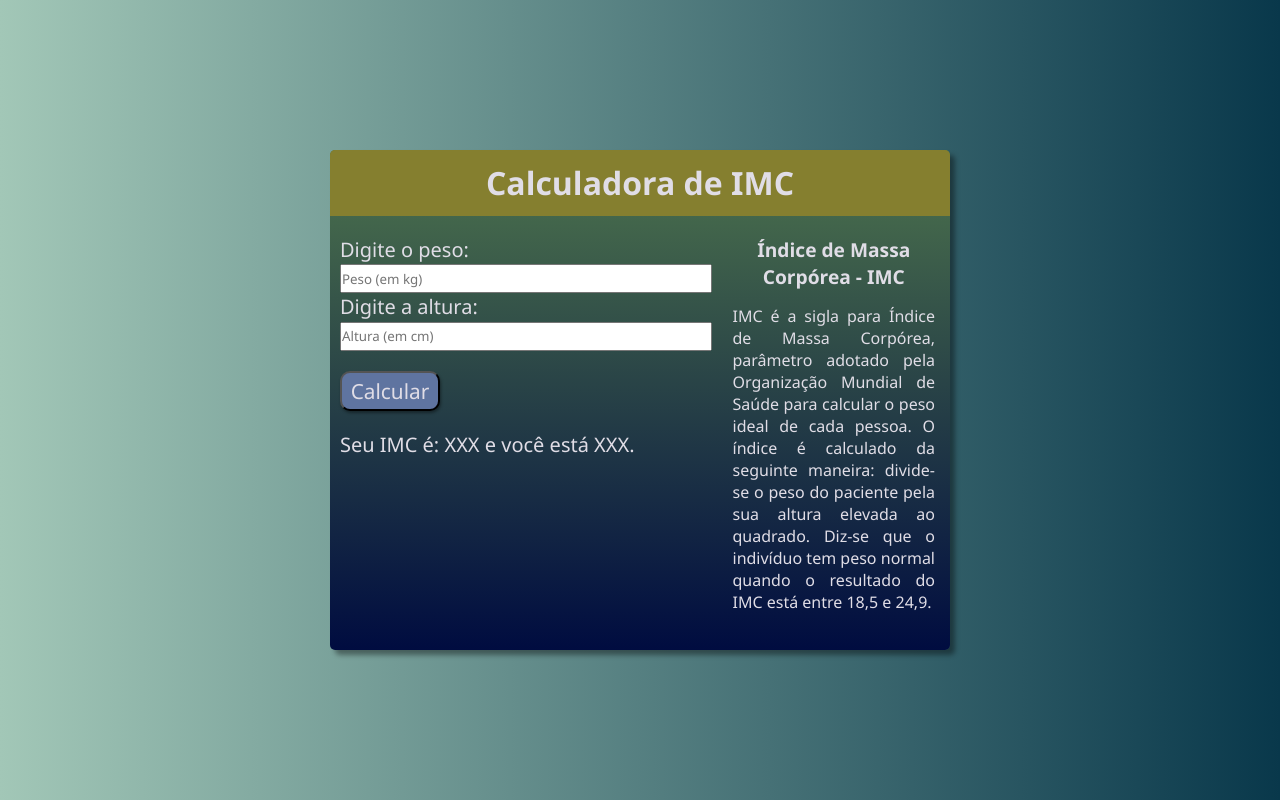
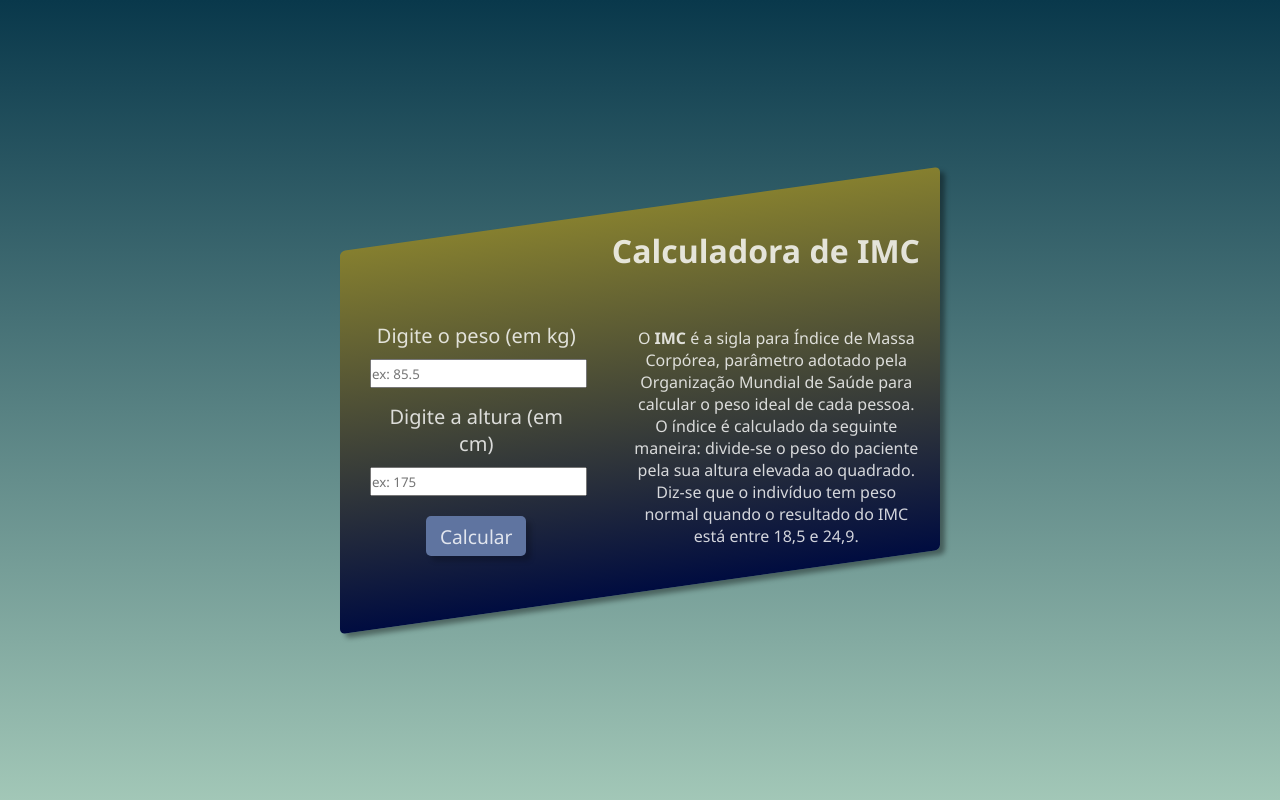
Before and after one commit to paulo-hst/imc, a plain HTML site: page index.html in a window 1280 px wide. Drawn offline with Linux system fonts and the light colour scheme.

Commit message:
finalizando estilos e logica

```diff
--- a/index.html
+++ b/index.html
@@ -8,25 +8,26 @@
 </head>
 
 <body>
-    <div class="container grid">
+    <div class="container">
+        <div class="header">
             <h1>Calculadora de IMC</h1>
+        </div>
 
+        <div class="imc">
             <section class="content">
-            <p>Digite o peso:
-                <input placeholder="Peso (em kg)" type="number"  min="1" max="250">
+                <p>Digite o peso (em kg)
+                    <input placeholder="ex: 85.5" type="number" id="weight" min="1" max="400" required>
                 </p>
 
-            <p">Digite a altura:
-                <input placeholder="Altura (em cm)" type="number" min="1" max="200">
+                <p>Digite a altura (em cm)
+                    <input placeholder="ex: 175" type="number" id="height" min="1" max="200" required>
                 </p>
-            <button onclick="calcularImc()">Calcular</button>
 
-            <p>Seu IMC é: XXX e você está XXX.</p>
+                <button onclick="render()">Calcular</button>
             </section>
 
             <section class="description">
-            <h2>Índice de Massa Corpórea - IMC</h2>
-            <p>IMC é a sigla para Índice de Massa Corpórea, parâmetro adotado pela Organização Mundial de Saúde para calcular o peso ideal de cada pessoa.
+                <p>O <strong>IMC</strong> é a sigla para Índice de Massa Corpórea, parâmetro adotado pela Organização Mundial de Saúde para calcular o peso ideal de cada pessoa.
 
                     O índice é calculado da seguinte maneira: divide-se o peso do paciente pela sua altura elevada ao quadrado. Diz-se que o indivíduo tem peso normal quando o resultado do IMC está entre 18,5 e 24,9.
 
@@ -34,6 +35,8 @@
             </section>
         </div>
 
+    </div>
+
 
     <script src="script.js"></script>
 
--- a/script.js
+++ b/script.js
@@ -1,3 +1,36 @@
-function calcularImc(){
-    alert('teste')
+const weight = document.querySelector('#weight')
+const height = document.querySelector('#height')
+const description = document.querySelector('.description p')
+
+function render(){
+    const weightValue = weight.value
+    const heightValue = height.value
+
+    const classification = [
+        `<p>Você está <strong>abaixo do peso</strong></p>`,
+        `<p>Você está com <strong>peso normal</strong></p>`,
+        `<p>Você está <strong>acima do peso	</strong></p>`,
+        `<p>Você está com <strong>obesidade grau I</strong></p>`,
+        `<p>Você está com <strong>obesidade grau II (grave)</strong></p>`,
+    ]
+
+    if(weightValue == '' || heightValue == ''){
+        alert('Valor Inválido!')
+    }else{
+        const imc = (weightValue / (Math.pow(heightValue,2))*10000).toFixed(2)
+
+        if(imc <= 18.5){
+            description.innerHTML = `<h2><strong>SEU IMC: ${imc}</strong></h2>${classification[0]}`
+        }else if(imc > 18.5 && imc <= 24.9){
+            description.innerHTML = `<h2><strong>SEU IMC: ${imc}</strong></h2>${classification[1]}`
+        }else if(imc > 24.9 && imc <= 29.9){
+            description.innerHTML = `<h2><strong>SEU IMC: ${imc}</strong></h2>${classification[2]}`
+        }else if(imc > 29.9 && imc <= 39.9){
+            description.innerHTML = `<h2><strong>SEU IMC: ${imc}</strong></h2>${classification[3]}`
+        }else if(imc > 39.9){
+            description.innerHTML = `<h2><strong>SEU IMC: ${imc}</strong></h2>${classification[4]}`
+        }
+    }
+
+
 }
--- a/style.css
+++ b/style.css
@@ -1,6 +1,6 @@
 :root{
     --primary: rgba(28, 21, 71, 0.993);
-    --secondary: rgb(224, 221, 230);
+    --secondary: rgba(255, 255, 255, 0.815);
 }
 
 /* reset */
@@ -14,93 +14,103 @@ body{
     display: flex;
     align-items: center;
     height: 100vh;
-    background: linear-gradient(to right, #a2c7b7, #09384b);
+    background: linear-gradient(to top, #a2c7b7, #09384b);
 
 }
 
-.grid{
-    display: grid;
-    grid-template-columns: repeat(8,1fr);
+*:focus {
+    outline: none;
 }
 
 .container{
-    max-width: 620px;
-    min-height: 500px;
+    transform: skewY(-8deg);
+
+    max-width: 600px;
     background-color: var(--primary) ;
     border-radius: 5px;
     margin: 0 auto;
     overflow: hidden;
 
+    border: 0px solid white;
+    transition: border .27s ease-in-out;
+
     box-shadow: 5px 5px 5px rgba(0, 0, 0, 0.39);
-    background: linear-gradient(to bottom, #4d744d, #000c40);
+    background: linear-gradient(to bottom, #857f2f, #000c40);
 
 }
 
-.container h1{
-    text-align: center;
-    grid-column: 1/9;
-    grid-row: 1;
+.container:hover{
+    /* background: linear-gradient(to right, orange , yellow, green, cyan, blue, violet) */
+    border-width: 8px;
+    border-style: solid;
+    border-color: white;
+}
+
+.container .header{
+    transform: skewY(+8deg);
+    padding: 20px 20px;
+
+    justify-content: flex-end;
+    align-items: center;
+    display: flex;
+
     color: var(--secondary);
+}
 
+.container .imc{
     display: flex;
-    align-items: center;
-    justify-content: center;
-
-    background-color:  rgb(133, 127, 47);
-
+    min-height: 300px;
+    transform: skewY(+8deg);
 }
 
 .container .content{
-    grid-column: 1/6;
-    grid-row: 2;
+    /* transform: skewY(+8deg); */
+    width: 250px;
 
     color: var(--secondary) ;
-    padding: 20px 10px;
+    padding: 30px 30px;
     font-size: 20px;
-
+    background-color:  rgba(32, 32, 27, 0);
+    text-align: center;
 }
 
 .container .content p{
+    margin: 0px 0px;
 }
 
 .container .content input{
     height: 25px;
     width: 100%;
+    margin-bottom: 15px;
+    margin-top: 10px;
 }
+
 
 .container .content button{
     width: 100px;
     height: 40px;
-
-    background-color: cadetblue;
-    color: var(--secondary);
-
-    border-radius: 10px;
-    box-shadow: 1px 2px 3px rgba(0, 0, 0, 0.39);
-
-    font-size: 1.3rem;
-}
-
-.container .content button{
-    width: 100px;
-    height: 40px;
-    margin: 20px auto;
+    margin: 5px auto;
 
     background-color: rgb(95, 116, 160);
     color: var(--secondary);
 
-    border-radius: 10px;
-    box-shadow: 1px 2px 3px rgba(0, 0, 0, 0.39);
+    border: none;
+    border-radius: 5px;
+    box-shadow: 5px 5px 5px rgba(0, 0, 0, 0.205);
 
-    font-size: 1.3rem;
+    font-size: 1.2rem;
+}
+
+.container .content button:active{
+    background-color: rgb(62, 75, 102);
 }
 
 .container .description{
-    grid-column: 6/9;
-    grid-row: 2;
+    /* transform: skewY(+8deg); */
+    width: 350px;
+    /* display: none; */
 
-    padding: 10px;
-    /* border: 1px solid black; */
+    padding: 30px 15px;
     color: var(--secondary);
 }
 
@@ -112,6 +122,6 @@ body{
 
 .container .description p{
     padding: 5px;
-    text-align: justify;
+    text-align: center;
 
 }
```
Lines whose indentation alone changed are shown as unchanged.
